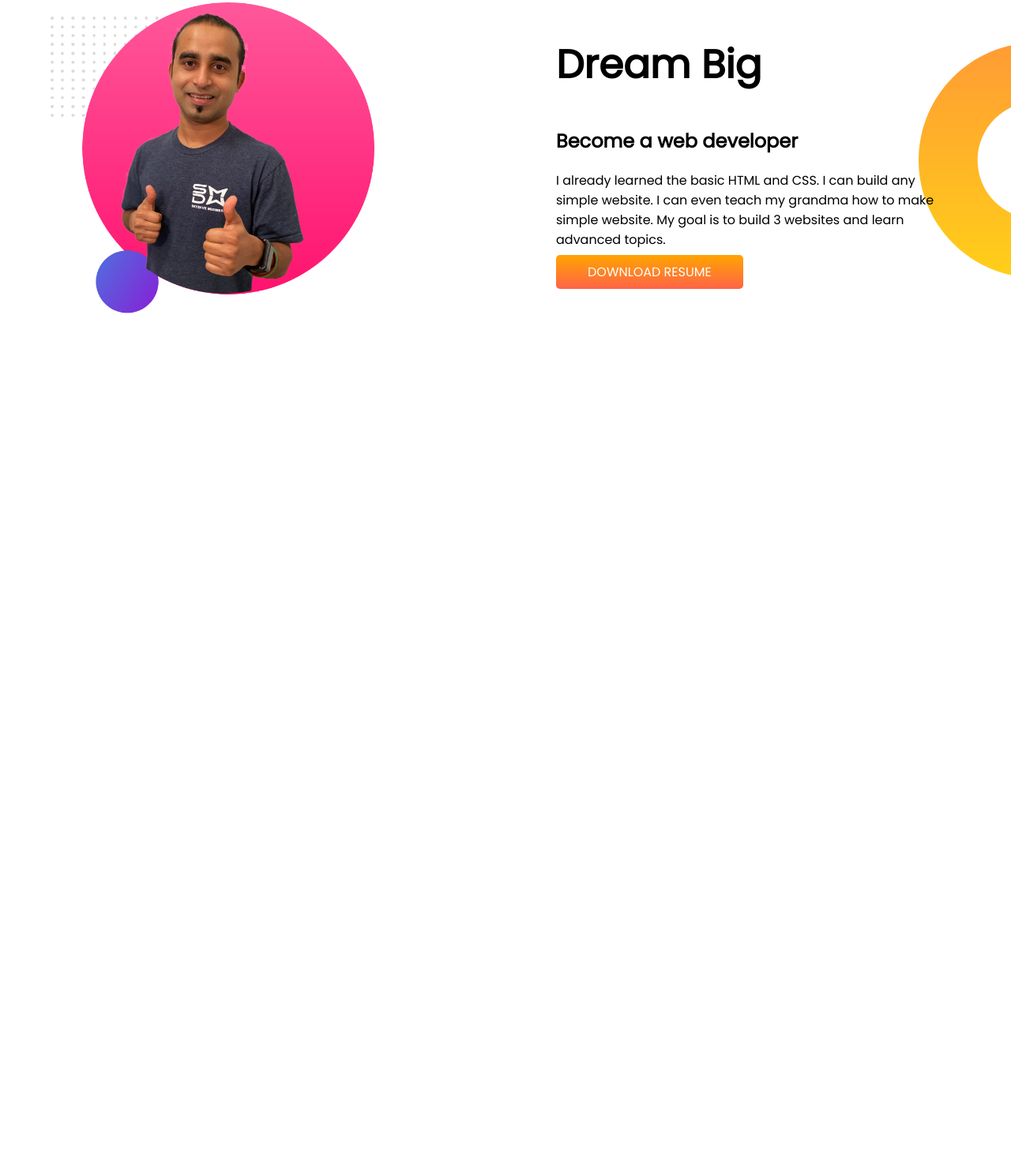
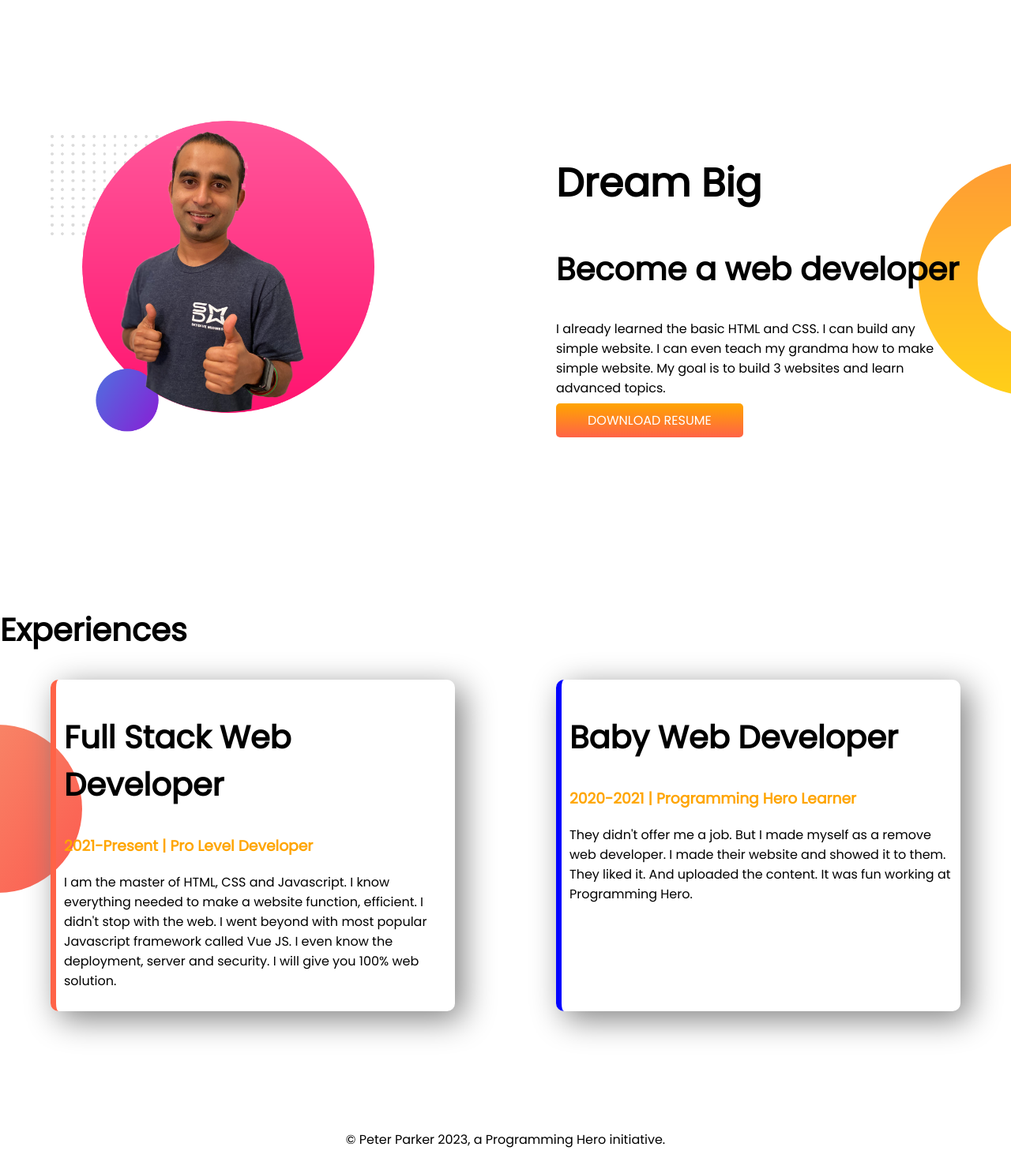
Before and after one commit to showkotus/developer-portfolio, a plain HTML site: page index.html in a window 1280 px wide. Shown: the part 652-2124 px from the top of the page at 79% size. Before the commit the page ends 1120 px from the top, so only its background shows below. Drawn offline with Linux system fonts and the light colour scheme.

Commit message:
footer added

```diff
--- a/index.html
+++ b/index.html
@@ -13,7 +13,7 @@
 </head>
 
 <body>
-    <section class="top-banner">
+    <section class="top-banner flexible-container">
         <div class="half-width">
             <h1>Welcome To</h1>
             <h1><span class="orange-color">Peter Parker </span> World</h1>
@@ -27,7 +27,7 @@
         </div>
         <div class="half-width"><img src="images/jhankar.png" alt=""></div>
     </section>
-    <section class="dream-big">
+    <section class="dream-big flexible-container">
         <div class="half-width">
             <img src="images/jhankar2.png" alt="">
         </div>
@@ -40,6 +40,30 @@
         </div>
 
     </section>
+    <section class="experience-area">
+
+        <h2>Experiences</h2>
+
+        <div class="flexible-container">
+            <div id="experience-item-left" class="experience-item">
+                <h2>Full Stack Web Developer</h2>
+                <h3 class="orange-color">2021-Present | Pro Level Developer</h3>
+                <p>I am the master of HTML, CSS and Javascript. I know everything needed to make a website function,
+                    efficient. I didn't stop with the web. I went beyond with most popular Javascript framework called
+                    Vue JS. I even know the deployment, server and security. I will give you 100% web solution.</p>
+            </div>
+            <div id="experience-item-right" class="experience-item">
+                <h2>Baby Web Developer</h2>
+                <h3 class="orange-color">2020-2021 | Programming Hero Learner</h3>
+                <p>They didn't offer me a job. But I made myself as a remove web developer. I made their website and
+                    showed it to them. They liked it. And uploaded the content. It was fun working at Programming Hero.
+                </p>
+            </div>
+        </div>
+    </section>
 </body>
+<footer>
+    <p>© Peter Parker 2023, a Programming Hero initiative.</p>
+</footer>
 
 </html>
--- a/style.css
+++ b/style.css
@@ -7,12 +7,17 @@ h1 {
     font-size: 50px;
 }
 
+h2 {
+    font-size: 40px;
+}
+
 .orange-color {
     color: orange;
 }
 
-section {
+.flexible-container {
     display: flex;
+    margin-bottom: 150px;
 }
 
 .half-width {
@@ -43,3 +48,33 @@ section {
     background-repeat: no-repeat;
     background-position: right;
 }
+
+
+.experience-area {
+    background-image: url(images/exp-bg.png);
+    background-repeat: no-repeat;
+    background-position: left;
+}
+
+.experience-item {
+    width: 40%;
+    border-radius: 10px;
+    margin-left: 5%;
+    margin-right: 5%;
+    padding: 10px;
+    box-shadow: 10px 10px 40px grey;
+
+
+}
+
+#experience-item-left {
+    border-left: 7px solid tomato;
+}
+
+#experience-item-right {
+    border-left: 7px solid blue;
+}
+
+footer p {
+    text-align: center;
+}
```
